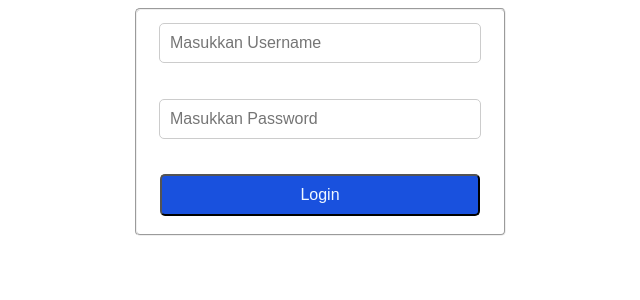
After one commit to PaundraDewa/studikasus1, a Flask app: page /login in a window 1280 px wide. The commit adds this page. Shown: the top 300 px of the page, without its empty margins (320-960 px from the left). Run offline with Flask 3, Linux system fonts and the light colour scheme; some libraries are stand-ins or nearby versions.

Commit message:
Add files via upload

```diff
--- a/score/app.py
+++ b/score/app.py
@@ -93,3 +93,33 @@ def register():
             return "must provide matching password"
     else:
         return render_template("register.html")
+
+@app.route("/login", methods=["GET", "POST"])
+def login():
+    """log user in"""
+
+    session.clear()
+
+    if request.method == "POST":
+        if not request.form.get("username"):
+            return "must provide username"
+
+        elif not request.form.get("password"):
+            return "must provide password"
+
+        rows = db.execute("SELECT * FROM user WHERE username = ?", request.form.get("username"))
+
+        if len(rows) != 1 or not check_password_hash(rows[0]["password"], request.form.get("password")):
+            return "invalid username and/or password"
+
+        session["user_id"] = rows[0]["id"]
+        return redirect("/")
+
+    else:
+        return render_template("login.html")
+
+@app.route("/logout")
+def logout():
+    """log user out"""
+    session.clear()
+    return redirect("/")
--- a/score/templates/index.html
+++ b/score/templates/index.html
@@ -11,6 +11,9 @@
 }
 </style>
 <body>
+
+            <a href="/logout">Logout</a>
+
     <div class="container">
         <div class="section">
             <form action="/" method="POST">
@@ -49,7 +52,5 @@
             </tbody>
         </table>
     </div>
-
-
 </body>
 </html>
--- /dev/null
+++ b/score/templates/login.html
@@ -0,0 +1,60 @@
+<!DOCTYPE html>
+<html lang="en">
+<head>
+    <style>
+        fieldset {
+            text-align: center;
+            margin: 0 auto;
+            width: 0;
+            font-size: 30px;
+            border-radius: 5px;
+        }
+        h1{
+            text-align: left;
+        }
+        form {
+            text-align: center; /* Menengahkan konten dalam form */
+        }
+        input[type="text"] {
+            width: 300px;
+            padding: 10px;
+            border: 1px solid #ccc;
+            border-radius: 5px;
+            font-size: 16px;
+            color: #333;
+        }
+        input[type="submit"] {
+            width: 320px;
+            padding: 10px;
+            font-size: 16px;
+            border-radius: 5px;
+            background-color: #1951de;
+            color: aliceblue;
+            cursor: pointer;
+        }
+        input[type="password"] {
+            width: 300px;
+            padding: 10px;
+            border: 1px solid #ccc;
+            border-radius: 5px;
+            font-size: 16px;
+            color: #333;
+        }
+
+    </style>
+    <meta charset="UTF-8">
+    <meta name="viewport" content="width=device-width, initial-scale=1.0">
+    <title>Document</title>
+</head>
+<body>
+    <fieldset>
+        <form action="/login" method="POST">
+            <input type="text" id="username" name="username" placeholder="Masukkan Username">
+            <br><br>
+            <input type="password" id="password" name="password" placeholder="Masukkan Password">
+            <br><br>
+            <input type="submit" value="Login">
+        </form>
+    </fieldset>
+</body>
+</html>
```
Also changed, not shown: score/score.db.
